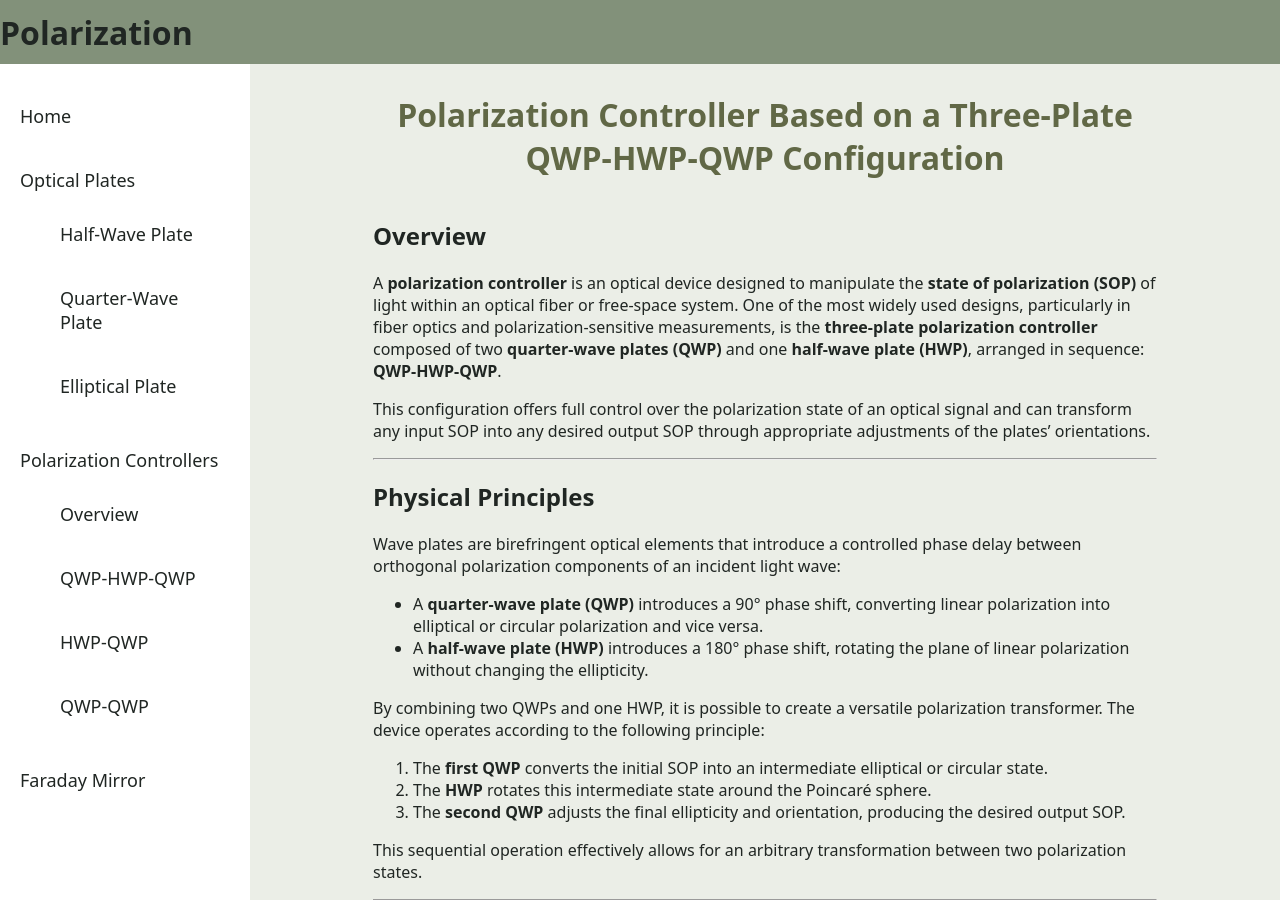
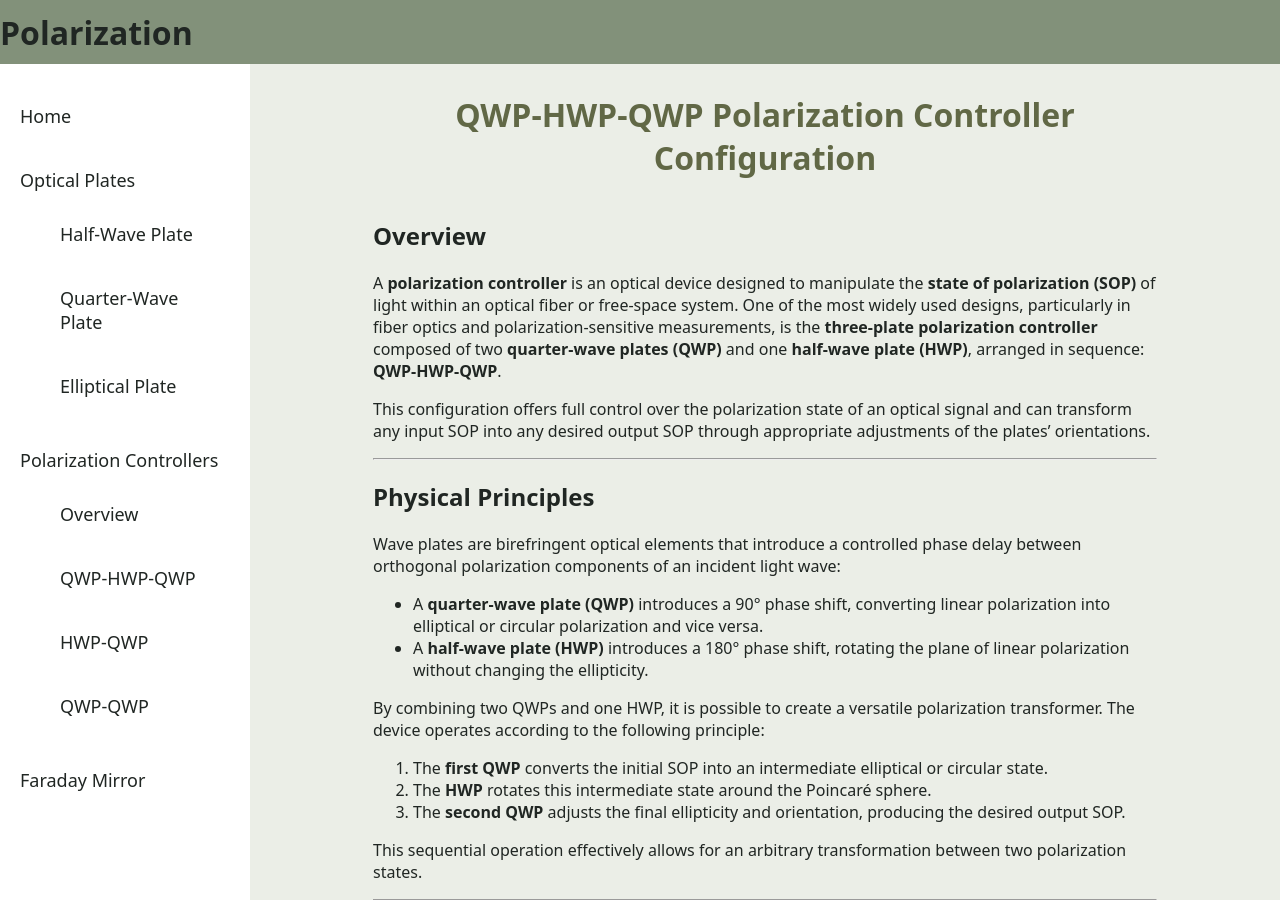
Before and after one commit to Tandemun/Polarization_playground, a Jekyll site: the page built from pages/qwp-hwp-qwp.md, in a window 1280 px wide and 900 px high. Built offline with Jekyll 4.4.1, drawn with Linux system fonts in a browser that asks for light colours.

Commit message:
Update qwp-hwp-qwp.md

```diff
--- a/pages/qwp-hwp-qwp.md
+++ b/pages/qwp-hwp-qwp.md
@@ -4,7 +4,7 @@ title: 3-Paddle Polarization Controller
 mathjax: true
 ---
 
-# Polarization Controller Based on a Three-Plate QWP-HWP-QWP Configuration
+# QWP-HWP-QWP Polarization Controller Configuration
 
 ## Overview
 
```
